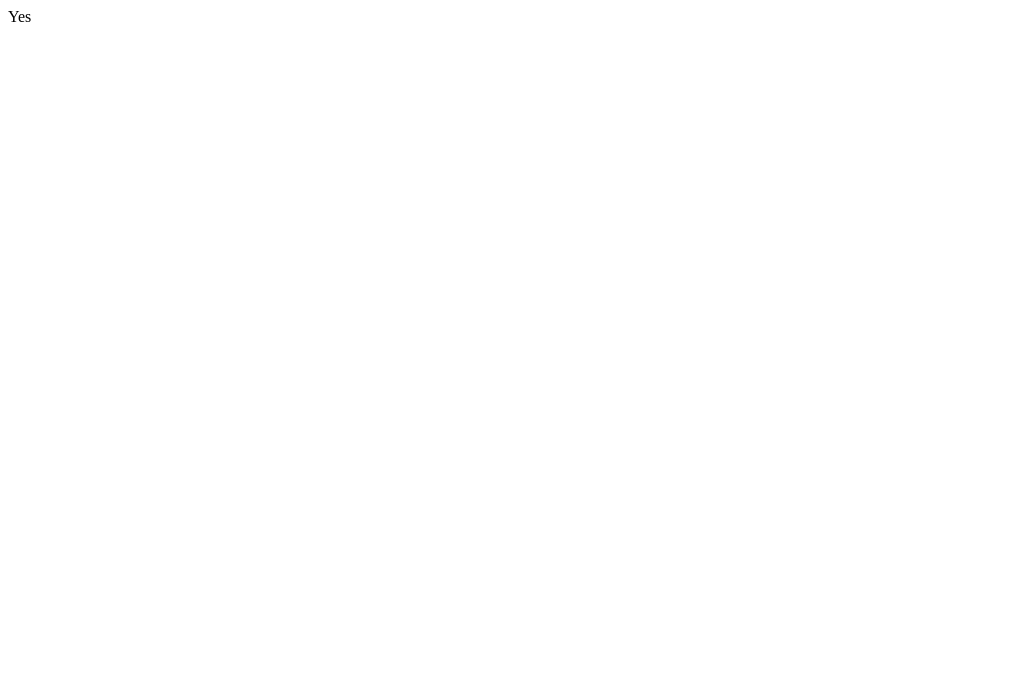
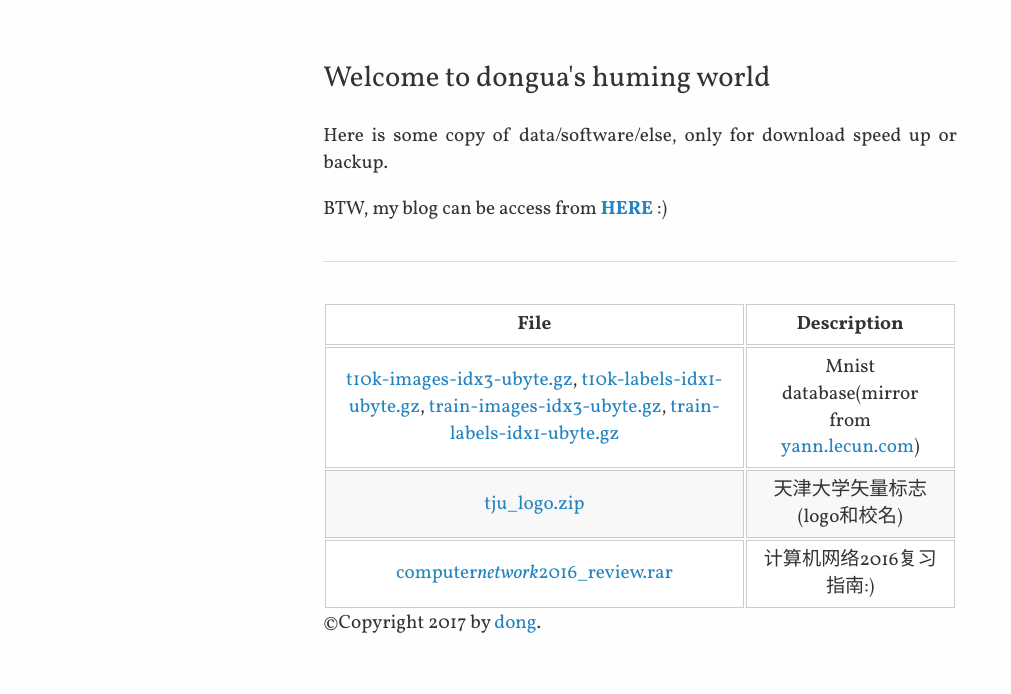
Before and after one commit to 3013216027/3013216027.github.io, a plain HTML site: page index.html in a window 1280 px wide. Shown: the whole page, without its empty margins (0-1011 px from the left). Drawn offline with Linux system fonts and the light colour scheme.

Commit message:
add showdown js

```diff
--- a/index.html
+++ b/index.html
@@ -1,5 +1,45 @@
-<html>
+<!DOCTYPE html>
+<html lang="en">
+<head>
+  <meta charset="UTF-8">
+  <meta name="viewport" content="initial-scale=1">
+  <title>Welcome</title>
+  <link rel="stylesheet" href="//3013216027.github.io/static/css/style.css">
+</head>
 <body>
-<p>Yes</p>
+  <div id="markdown-content">
+  </div>
+  <div class="navbar navbar-default navbar-fixed-bottom">
+    <div class="container">
+      <p class="navbar-text pull-right">&copy;Copyright 2017 by <a href='#'>dong</a>.</p>
+    </div>
+  </div>
+  <script src="//3013216027.github.io/static/js/showdown.min.js"></script>
+  <script>
+    const markdown = new showdown.Converter({
+      'strikethrough': 'true',
+      'tables': 'true',
+      'tasklists': 'true',
+    });
+    document.getElementById('markdown-content').innerHTML = markdown.makeHtml(getData());
+    function getData() {
+      return `
+## Welcome to dongua's huming world
+
+Here is some copy of data/software/else, only for download speed up or backup.
+
+BTW, my blog can be access from **[HERE](/blog)** :)
+
+----
+
+| File | Description |
+|:----:|:-----------:|
+| [t10k-images-idx3-ubyte.gz](/mnist/t10k-images-idx3-ubyte.gz), [t10k-labels-idx1-ubyte.gz](/mnist/t10k-labels-idx1-ubyte.gz), [train-images-idx3-ubyte.gz](/mnist/train-images-idx3-ubyte.gz), [train-labels-idx1-ubyte.gz](/mnist/train-labels-idx1-ubyte.gz) | Mnist database(mirror from [yann.lecun.com](http://yann.lecun.com/exdb/mnist)) |
+| [tju\_logo.zip](/download/tju\_logo.zip) | 天津大学矢量标志(logo和校名) |
+| [computer\_network\_2016\_review.rar](/download/computer\_network\_2016\_review.rar) | 计算机网络2016复习指南:) |
+
+        `;
+    }
+  </script>
 </body>
 </html>
```
